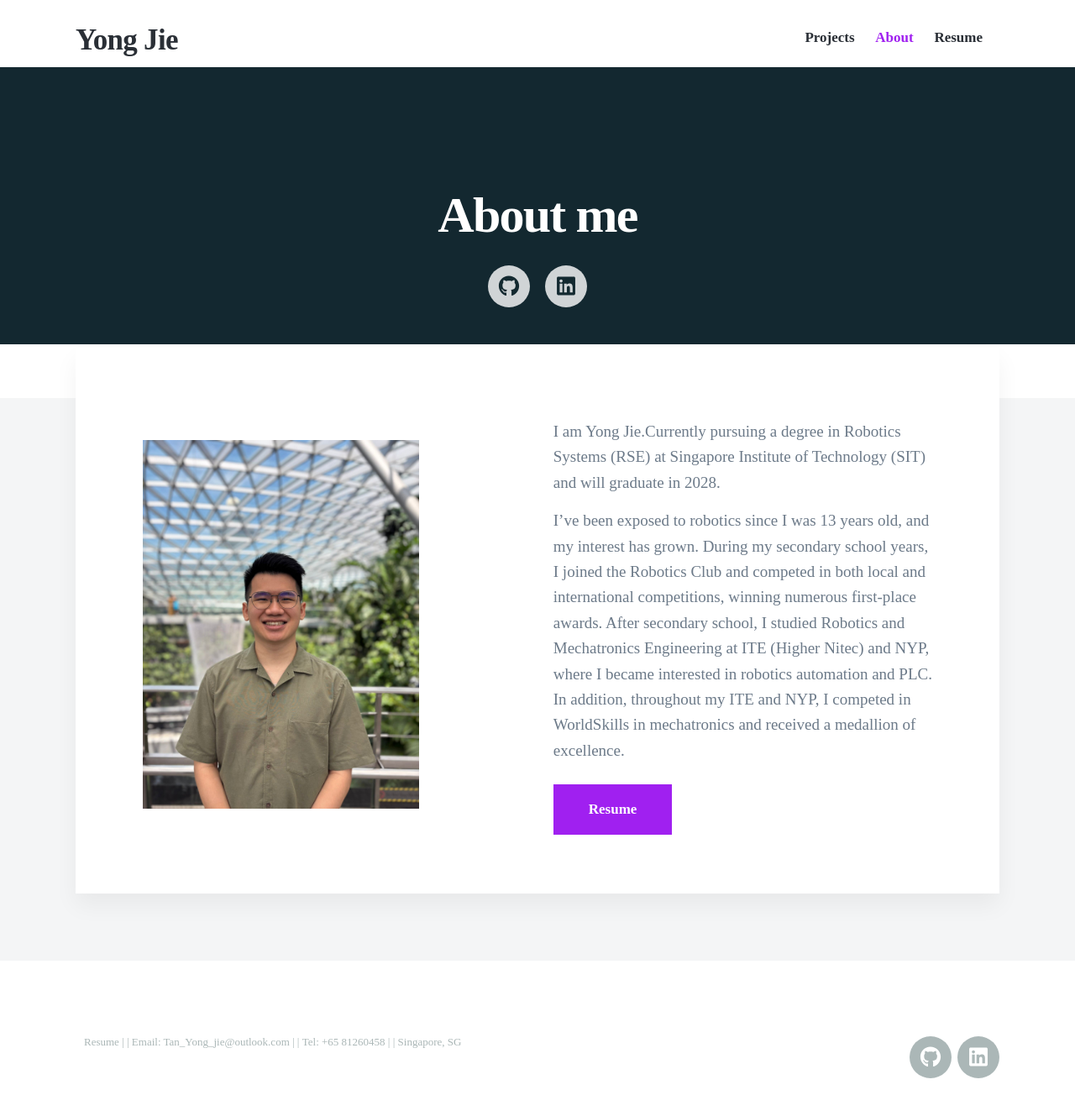
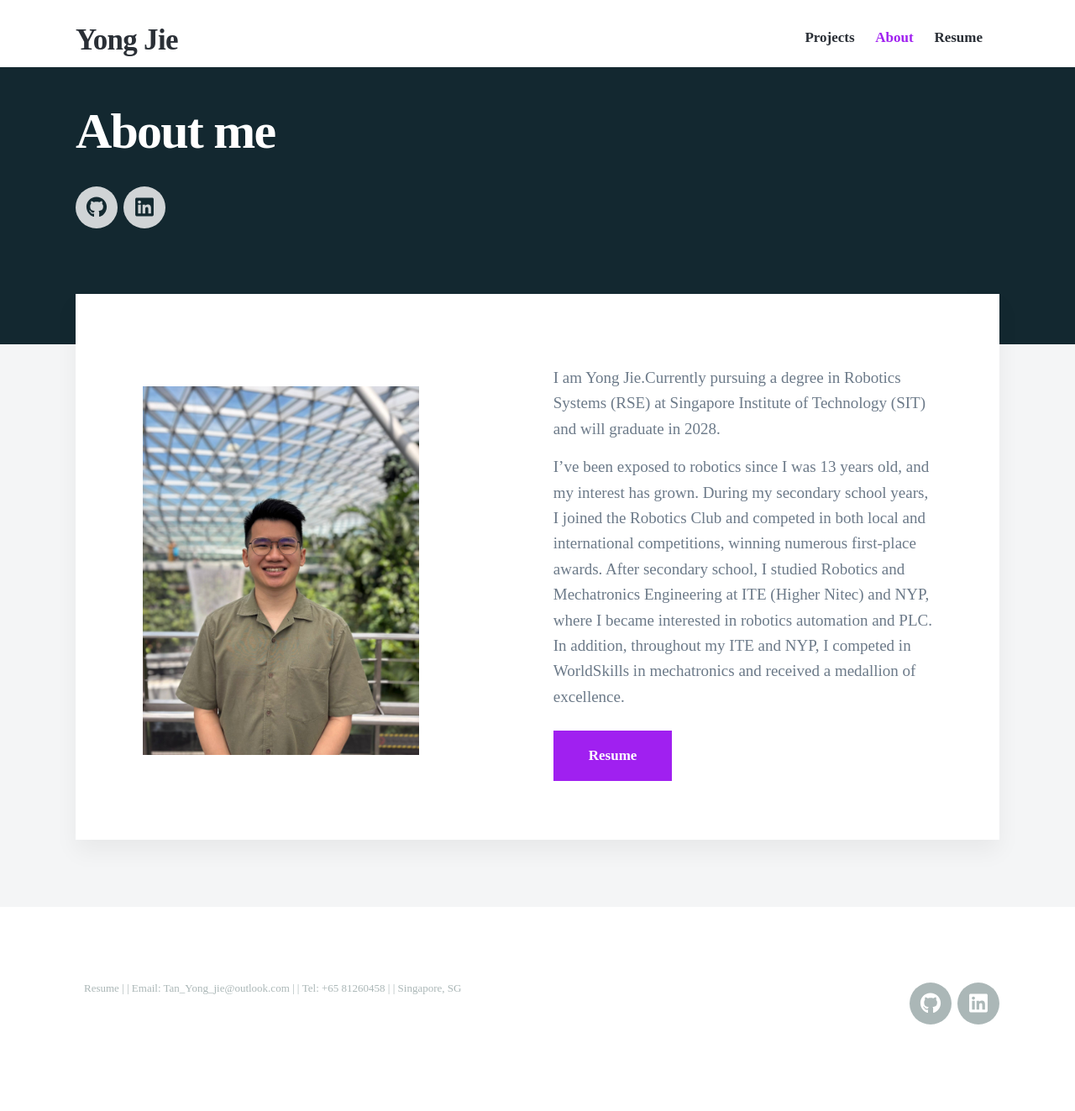
Before and after one commit to YongJiee/YongJiee.github.io, a Jekyll site: the page built from _pages/about.md, in a window 1280 px wide and 1327 px high. Shown: the top 1323 px of the window at 84% size. Built offline with Jekyll 4.4.1, drawn with Linux system fonts in a browser that asks for light colours; nearby versions of some CDN libraries.

Commit message:
original version of web

```diff
--- a/_sass/_includes/_hero.scss
+++ b/_sass/_includes/_hero.scss
@@ -1,19 +1,21 @@
 // - - - - - - - - - - - - - - - - - -
+
 // Profile
+
 // - - - - - - - - - - - - - - - - - -
+
+
 .hero {
 	position: relative;
-  top: 0;
-  margin-top: 0;
-  margin-bottom: 4rem; // ✅ Extra space below hero to avoid overlap
+	top: 0px;
+	margin-top: 0px;
 	padding: 60px 0 100px;
 	background: $hero-background-color;
-  height: auto !important;
+	height: 300px !important;
 
 	@include mq(tabletp) {
 		margin-top: 25px;
 		padding: 120px 0 180px;
-    height: 300px !important;
 	}
 
 	@include mq(laptop) {
@@ -21,27 +23,10 @@
 		padding: 160px 0 220px;
 	}
 
-  .wrap {
-    padding-top: 60px;       // ✅ Raised content
-    padding-bottom: 0px;     // ✅ No excess padding at bottom (spacing controlled outside)
-    position: relative;
-    z-index: 2;
-    text-align: center;
-
-    @include mq(tabletp) {
-      padding-top: 40px;
-    }
-
-    @include mq(laptop) {
-      padding-top: 30px;
-    }
-  }
-
 	h1 {
 		position: relative;
-    top: 0;
+		top: -70px;
 		color: $hero-text-color;
-    margin-bottom: 0.5rem;
 
 		@include mq(tabletp) {
 			white-space: pre-line;
@@ -49,11 +34,10 @@
 	}
 
 	p {
+
 		position: relative;
-    top: 0;
-    color: rgba($hero-text-color, 0.85);
-    font-size: 1.1rem;
-    margin-bottom: 1.5rem;
+		top: -70px;
+		color: rgba($hero-text-color, 0.8);
 
 		@include mq(tabletp) {
 			margin-top: 25px;
@@ -66,26 +50,21 @@
 
 	.socials {
 		position: relative;
-    display: flex;
-    justify-content: center;
-    gap: 1rem;
-    margin-top: 0.25rem;
-    margin-bottom: 2.5rem; // ✅ Increased for breathing space
+		top: -70px;
+		margin-top: 15px;
 
 		@include mq(tabletp) {
-      margin-top: 0.5rem;
+			margin-top: 25px;
 		}
 
 		@include mq(laptop) {
-      margin-top: 0.25rem;
+			margin-top: 30px;
 		}
 	}
 
 	.socials__item__link {
 		background: rgba($hero-text-color, 0.8);
 		color: $hero-background-color;
-    padding: 0.5rem;
-    border-radius: 50%;
 
 		&:hover {
 			background: $hero-text-color;
```
Lines whose indentation alone changed are shown as unchanged.
